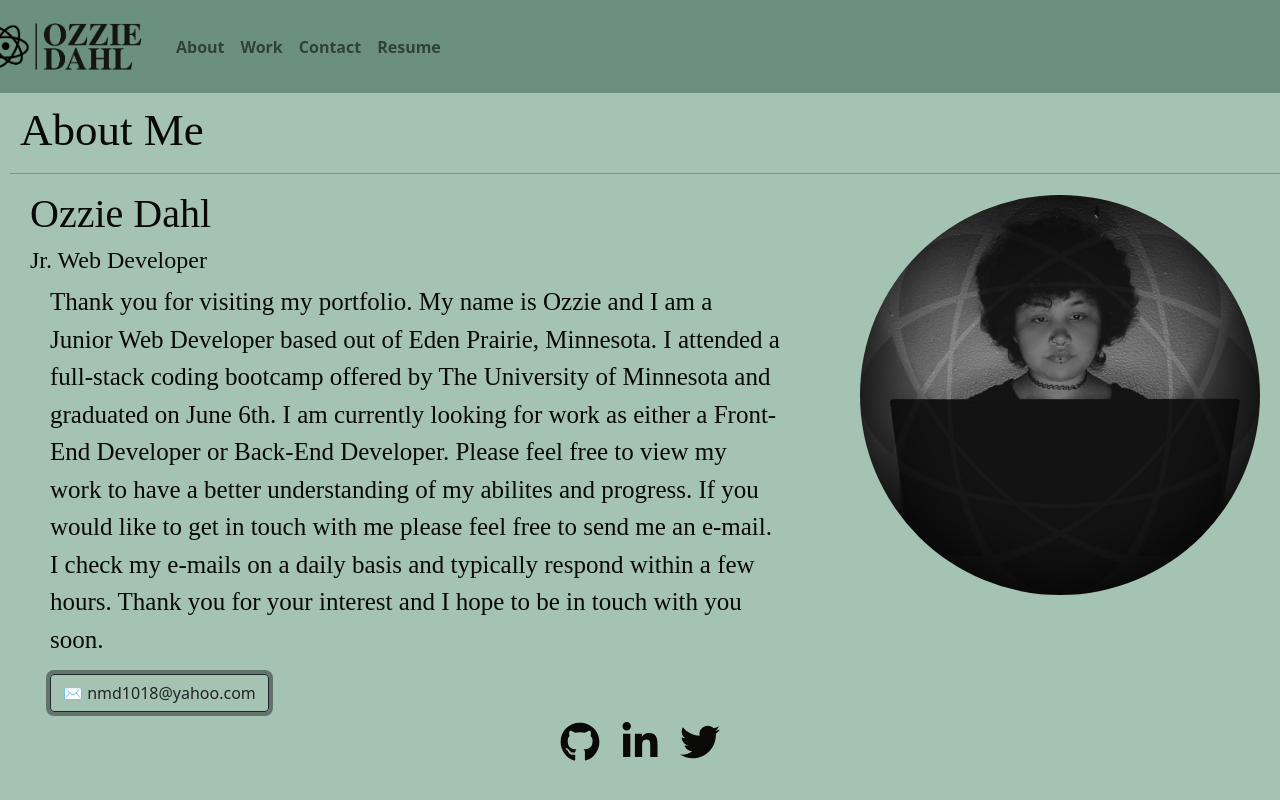
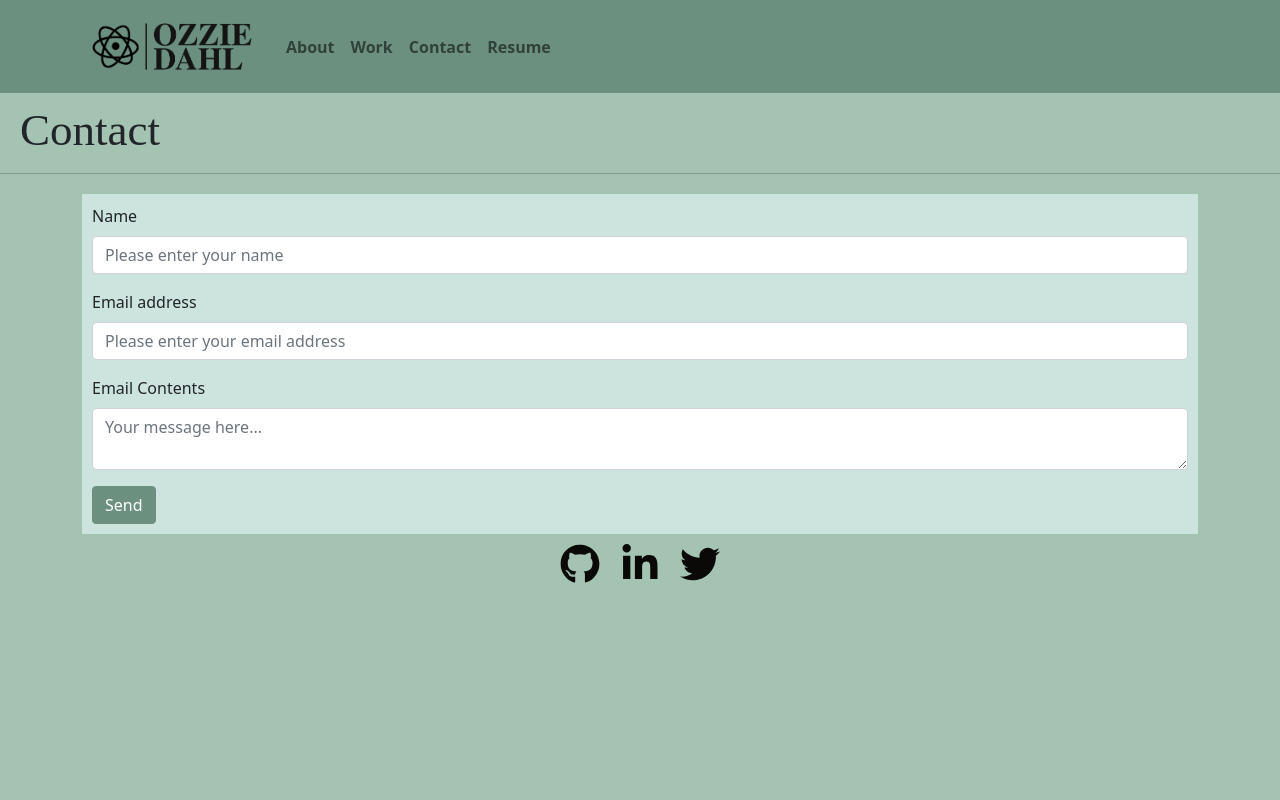
Before and after one commit to NicoleD1999/portfolio, a React (Create React App) app: page / in a window 1280 px wide. Both pictures are taken after a click on the button "✉ nmd1018@yahoo.com". Built offline with nearby package versions, Linux system fonts and the light colour scheme.

Commit message:
added form validation

```diff
--- a/src/components/NavTabs.js
+++ b/src/components/NavTabs.js
@@ -10,7 +10,7 @@ function NavTabs({ handlePageChange}) {
   return (
     <Navbar style={{background: '#6b9080'}}>
     <Container>
-    <Navbar.Brand href="#home"><img src={Logo} style={{width:180, heigth:80, marginLeft: -110}} alt="Logo"/></Navbar.Brand>
+    <Navbar.Brand href="#home"><img src={Logo} style={{width:180, heigth:80}} alt="Logo"/></Navbar.Brand>
     <Nav className="me-auto" style={{fontWeight: 'bold'}}>
       <Nav.Link href="#about" onClick={() => handlePageChange('About')}>About</Nav.Link>
       <Nav.Link href="#work" onClick={() => handlePageChange('Work')}>Work</Nav.Link>
--- a/src/components/PortfolioContainer.js
+++ b/src/components/PortfolioContainer.js
@@ -10,7 +10,7 @@ export default function PortfolioContainer() {
 
     const renderPage = () => {
       if (currentPage === 'About') {
-        return <About />;
+        return <About handlePageChange={handlePageChange}/>;
       }
       if (currentPage === 'Work') {
         return <Work />;
--- a/src/components/pages/About.js
+++ b/src/components/pages/About.js
@@ -1,4 +1,5 @@
 import React from 'react';
+import Resume from './Resume'
 import portfolioImage from '../../assets/6EA60512-B97F-4594-AB25-7BFC406E266E.jpeg'
 import Button from 'react-bootstrap/Button';
 import '../../styles.css'
@@ -26,7 +27,7 @@ const styles = {
 }
 
 
-export default function About() {
+export default function About({handlePageChange}) {
 
   return (
     <div style={{color: '#0a0908', marginLeft:10}}>
@@ -44,7 +45,7 @@ export default function About() {
         my abilites and progress. If you would like to get in touch with me please feel free to send me an e-mail. I check my e-mails on a daily basis
         and typically respond within a few hours. Thank you for your interest and I hope to be in touch with you soon.
       </p>
-      <Button variant="outline-dark" style={{marginLeft: 40}}>✉ nmd1018@yahoo.com</Button>{' '}
+      <Button variant="outline-dark" style={{marginLeft: 40}} onClick={() => handlePageChange('Contact')} >✉ nmd1018@yahoo.com</Button>{' '}
     </div>
   );
 }
--- a/src/components/pages/Contact.js
+++ b/src/components/pages/Contact.js
@@ -1,4 +1,4 @@
-import React, {useRef} from 'react';
+import React, {useRef, useState} from 'react';
 import emailjs from '@emailjs/browser';
 import  Form  from 'react-bootstrap/Form';
 import  Button  from 'react-bootstrap/Button';
@@ -18,26 +18,59 @@ export default function Contact() {
           console.log(error.text);
       });
   };
+
+  const [validated, setValidated] = useState(false);
+
+  const handleSubmit = (event) => {
+    const form = event.currentTarget;
+    if (form.checkValidity() === false) {
+      event.preventDefault();
+      event.stopPropagation();
+    } else {
+      event.preventDefault();
+
+      emailjs.sendForm('service_swbi2lm', 'template_f5q6z22', form, 'K0BqNsVgUP9MWXugB')
+        .then((result) => {
+            console.log(result.text);
+            alert('Thank You, your e-mail has been sent')
+        }, (error) => {
+            console.log(error.text);
+        });
+
+    }
+
+    setValidated(true);
+  };
+
   return (
     <div>
       <h1 style={{marginLeft: 20, fontFamily: 'Merriweather serif', fontSize: 45, marginTop: 10}}>Contact</h1>
       <hr></hr>
       <Container>
 
-      <Form ref={form} onSubmit={sendEmail} style={{background: '#cce3de', padding: 10, marginTop: 20}}>
+      <Form noValidate validated={validated} ref={form} onSubmit={handleSubmit} style={{background: '#cce3de', padding: 10, marginTop: 20}}>
       <Form.Group className="mb-3" controlId="formBasicEmail">
           <Form.Label>Name</Form.Label>
-          <Form.Control type="text" placeholder="Please enter your name" name="from_name"/>
+          <Form.Control required type="text" placeholder="Please enter your name" name="from_name"/>
+          <Form.Control.Feedback type="invalid">
+            Please provide your name
+          </Form.Control.Feedback>
         </Form.Group>
 
         <Form.Group className="mb-3" controlId="formBasicEmail">
           <Form.Label>Email address</Form.Label>
-          <Form.Control type="email" placeholder="Please enter your email address" name="user_email"/>
+          <Form.Control required type="email" placeholder="Please enter your email address" name="user_email"/>
+          <Form.Control.Feedback type="invalid">
+            Please provide a email.
+          </Form.Control.Feedback>
         </Form.Group>
 
         <Form.Group className="mb-3" controlId="formBasicPassword">
           <Form.Label>Email Contents</Form.Label>
-          <Form.Control  as="textarea" aria-label="With textarea" placeholder="Your message here..." name="message"/>
+          <Form.Control  required as="textarea" aria-label="With textarea" placeholder="Your message here..." name="message"/>
+          <Form.Control.Feedback type="invalid">
+            Please insert your name
+          </Form.Control.Feedback>
         </Form.Group>
         <Button style={{background: '#6b9080', borderColor:'#6b9080'}} type="submit" value="Send">
           Send
--- a/src/components/pages/Resume.js
+++ b/src/components/pages/Resume.js
@@ -1,6 +1,7 @@
 import React from 'react';
 import Download from '../DownloadButton'
 import { InlineWidget } from 'react-calendly';
+import '../../styles.css'
 
 
 export default function Resume() {
@@ -10,8 +11,10 @@ export default function Resume() {
       <h1 style={{fontFamily: 'Merriweather serif', fontSize: 45, marginTop: 10}}>Resume</h1>
       <hr></hr>
       <h5>Click Arrow to Download Resume <Download/></h5>
-      <iframe style={{height:620, width:850, marginLeft: 15}}src="https://docs.google.com/document/d/e/2PACX-1vQqhtiEa_2driMSWbfs4RSUnxDVnCwRhfuoQ9HPOR5of00-AqvHpSs3CrGXNfaivA/pub?embedded=true" title="Resume"></iframe>
-      <InlineWidget url="https://calendly.com/nmd1018" styles={{height: 500, width: 500, position: 'absolute', left: 980, bottom: 30}}/>
+      <div className="iFrameContainer">
+      <iframe  className="iFrameChild"   src="https://docs.google.com/document/d/e/2PACX-1vQqhtiEa_2driMSWbfs4RSUnxDVnCwRhfuoQ9HPOR5of00-AqvHpSs3CrGXNfaivA/pub?embedded=true" title="Resume"></iframe>
+      </div>
+      <InlineWidget url="https://calendly.com/nmd1018" styles={{height: 500, width: 500, position: 'absolute', left: 980, bottom: 10}}/>
     </div>
   );
 }
--- a/src/styles.css
+++ b/src/styles.css
@@ -1 +1,12 @@
 @import url('https://fonts.googleapis.com/css2?family=Merriweather&family=Playfair+Display&family=Roboto:wght@100&display=swap');
+
+.iFrameContainer {
+    width: 1000px;
+    overflow: hidden;
+  }
+
+  .iFrameChild {
+    width: 900%;
+    height: 600px;
+    overflow: auto;
+  }
```
